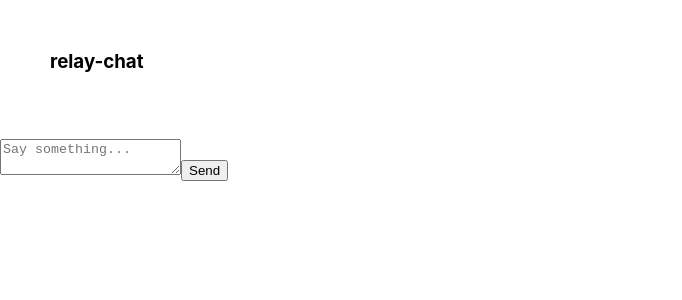
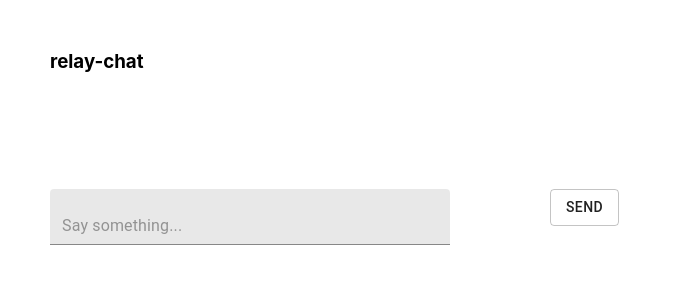
Before and after one commit to johncabang/relay-chat, a React (Create React App) app in the folder client/: page / in a window 1280 px wide. Shown: the top 300 px of the page, without its empty margins (0-682 px from the left). Built offline with nearby package versions, Linux system fonts and the light colour scheme.

Commit message:
fix MessageBox button submit component

```diff
--- a/client/src/App.js
+++ b/client/src/App.js
@@ -12,9 +12,9 @@
   useEffect(() => {
     socketRef.current = io.connect("http://localhost:3001/");
 
-    socketRef.current.on("your id", (id) => {
-      setYourID(id);
-    });
+    // socketRef.current.on("your id", (id) => {
+    //   setYourID(id);
+    // });
 
     socketRef.current.on("message", (message) => {
       console.log("here");
--- a/client/src/components/MessageBox/MessageBox.js
+++ b/client/src/components/MessageBox/MessageBox.js
@@ -1,5 +1,5 @@
 import React from "react";
-// import { Button, TextField } from "@material-ui/core";
+import { Button, TextField } from "@material-ui/core";
 
 function MessageBox({ message, setMessage, sendMessage }) {
   function handleChange(e) {
@@ -8,7 +8,7 @@
 
   return (
     <div>
-      {/* <form onSubmit={sendMessage}>
+      <form onSubmit={sendMessage}>
         <TextField
           style={{ margin: 50, width: 400 }}
           variant="filled"
@@ -17,21 +17,21 @@
           onChange={handleChange}
           placeholder="Say something..."
         />
-        <Button variant="outlined" style={{ margin: 50 }}>
+        <Button variant="outlined" type="submit" style={{ margin: 50 }}>
           Send
         </Button>
-      </form> */}
+      </form>
 
       {/* TODO - FIX / Implement Material UI  */}
 
-      <form onSubmit={sendMessage}>
+      {/* <form onSubmit={sendMessage}>
         <textarea
           value={message}
           onChange={handleChange}
           placeholder="Say something..."
         />
         <button>Send</button>
-      </form>
+      </form> */}
     </div>
   );
 }
```
